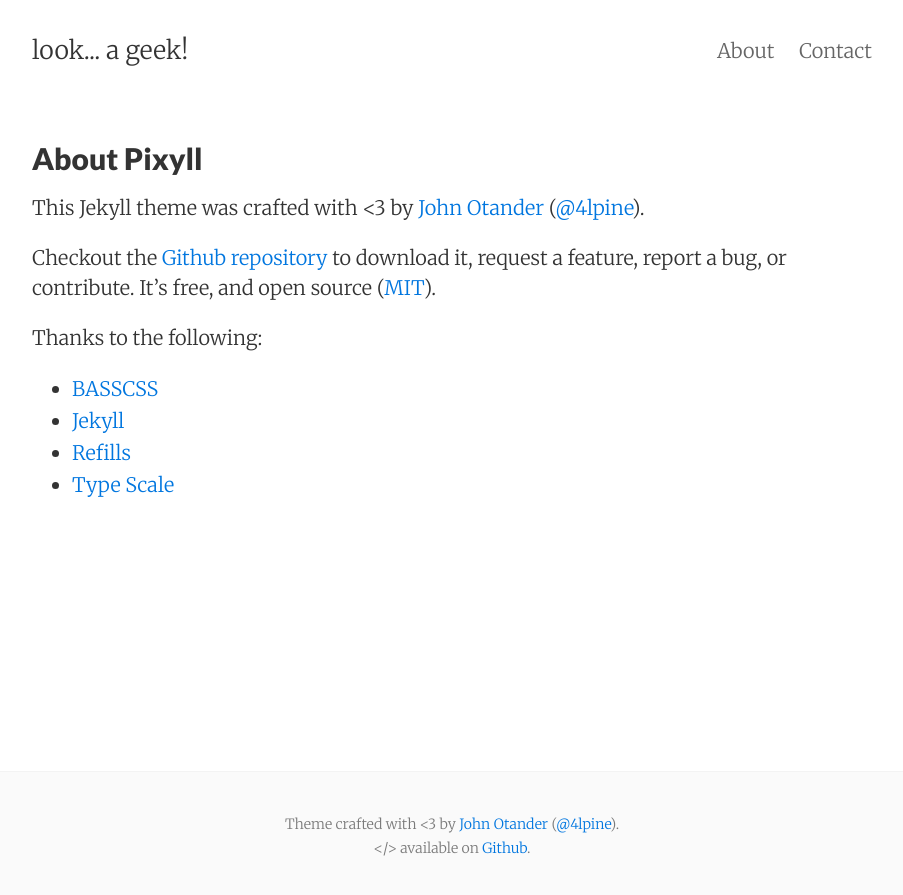
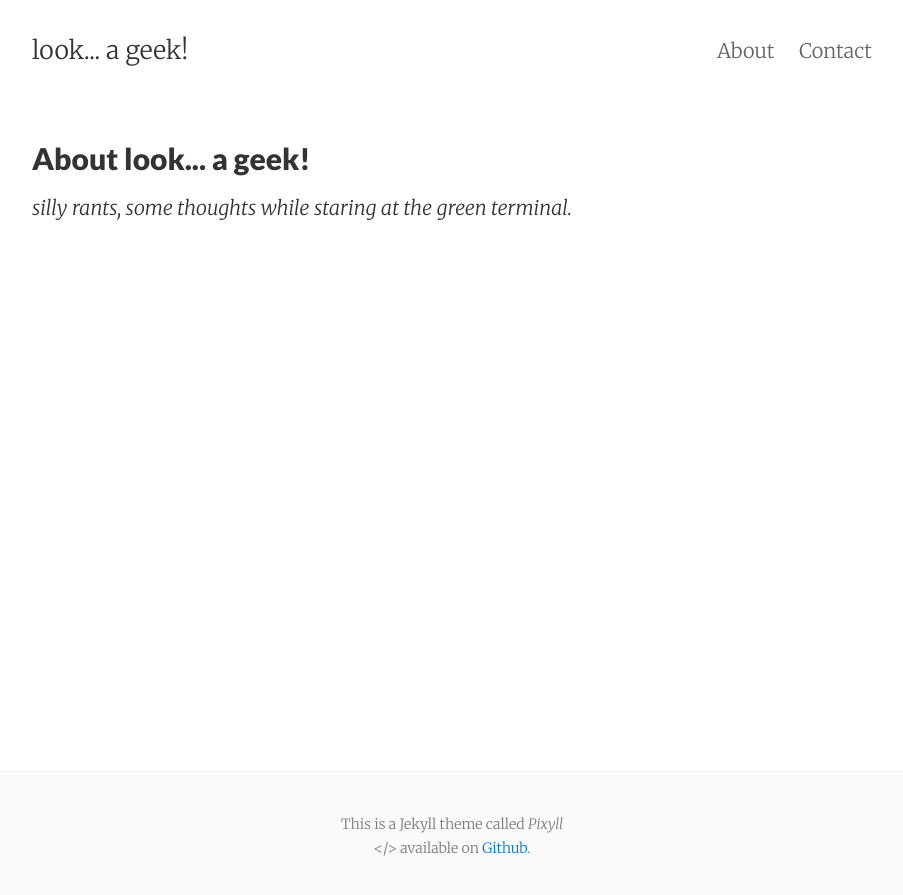
Before and after one commit to lookageek/lookageek.github.io, a Jekyll site: the page built from about.md, in a window 1280 px wide. Shown: the top 895 px of the page, without its empty margins (188-1091 px from the left). Built offline with Jekyll 4.4.1, drawn with Linux system fonts in a browser that asks for light colours.

Commit message:
Shit's gonna hit the fan soon!

```diff
--- a/_config.yml
+++ b/_config.yml
@@ -4,7 +4,7 @@ email:       jayanthms7@gmail.com
 author:      Jayanth Manklu
 description: "zsh, green terminal"
 baseurl:     ""
-url:         "http://pixyll.com"
+url:         "https://lookageek.github.io"
 date_format: "%b %-d, %Y"
 
 # Google services
@@ -22,10 +22,10 @@ show_social_icons:  false
 disqus_shortname:
 
 # Social icons
-github_username:
+github_username: jaymanklu
 bitbucket_username:
 stackoverflow_id:
-twitter_username:
+twitter_username: manklu
 google_plus_id:
 linkedin_username:
 angellist_username:
--- a/_includes/footer.html
+++ b/_includes/footer.html
@@ -1,7 +1,7 @@
 <footer class="center">
   <div class="measure">
     <small>
-      Theme crafted with &lt;3 by <a href="http://johnotander.com">John Otander</a> (<a href="https://twitter.com/4lpine">@4lpine</a>).<br>
+      This is a Jekyll theme called <em>Pixyll</em><br>
       &lt;/&gt; available on <a href="https://github.com/johnotander/pixyll">Github</a>.
     </small>
   </div>
--- a/about.md
+++ b/about.md
@@ -1,19 +1,7 @@
 ---
 layout: page
-title: About Pixyll
+title: About look... a geek!
 permalink: /about/
 ---
 
-This Jekyll theme was crafted with <3 by [John Otander](http://johnotander.com)
-([@4lpine](https://twitter.com/4lpine)).
-
-Checkout the [Github repository](https://github.com/johnotander/pixyll) to download it,
-request a feature, report a bug, or contribute. It's free, and open source
-([MIT](http://opensource.org/licenses/MIT)).
-
-Thanks to the following:
-
-* [BASSCSS](http://basscss.com)
-* [Jekyll](http://jekyllrb.com)
-* [Refills](http://refills.bourbon.io/)
-* [Type Scale](http://type-scale.com/)
+*silly rants, some thoughts while staring at the green terminal.*
```
Also changed, not shown: _posts/2014-06-08-pixyll-has-pagination.md (deleted, +0 -9 lines), _posts/2014-06-09-so-what-is-jekyll.md (deleted, +0 -17 lines), _posts/2015-07-11-announcing-pixyll-version-2.md (deleted, +0 -16 lines), 13 other files.
